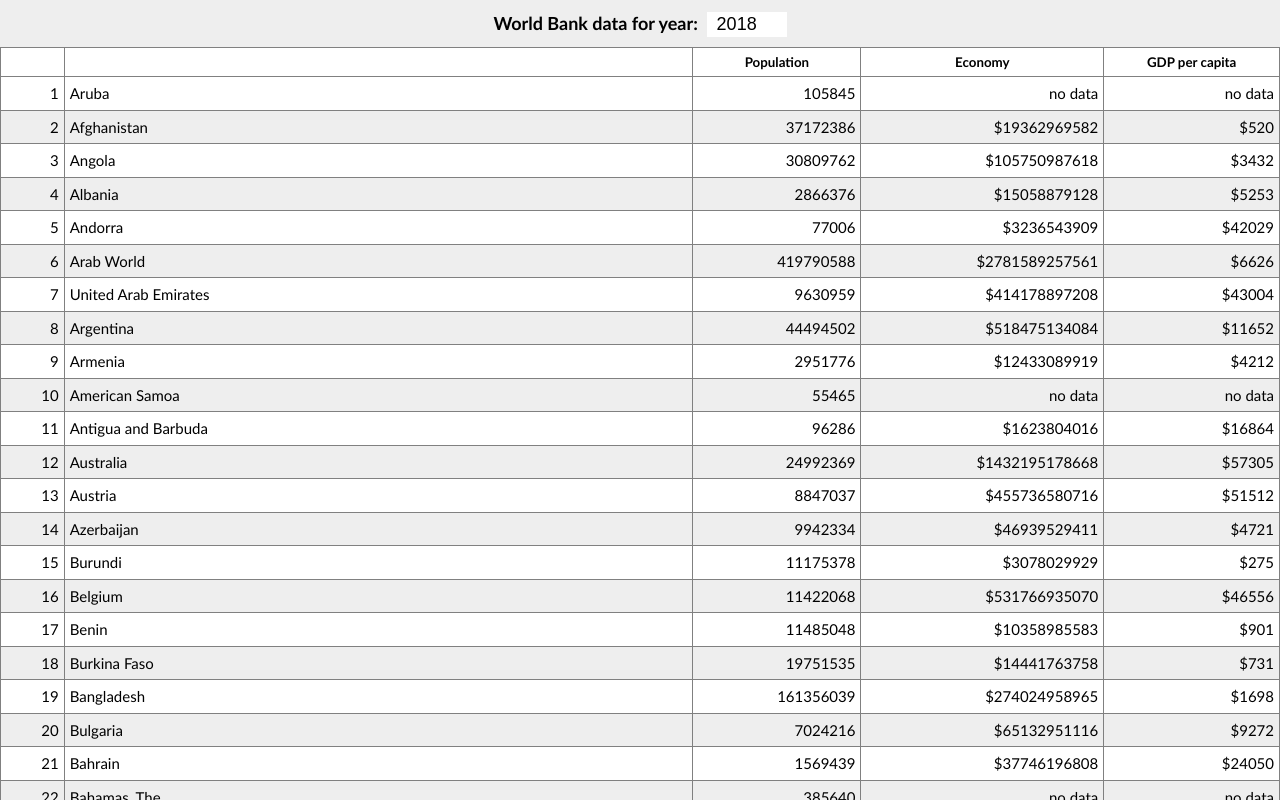
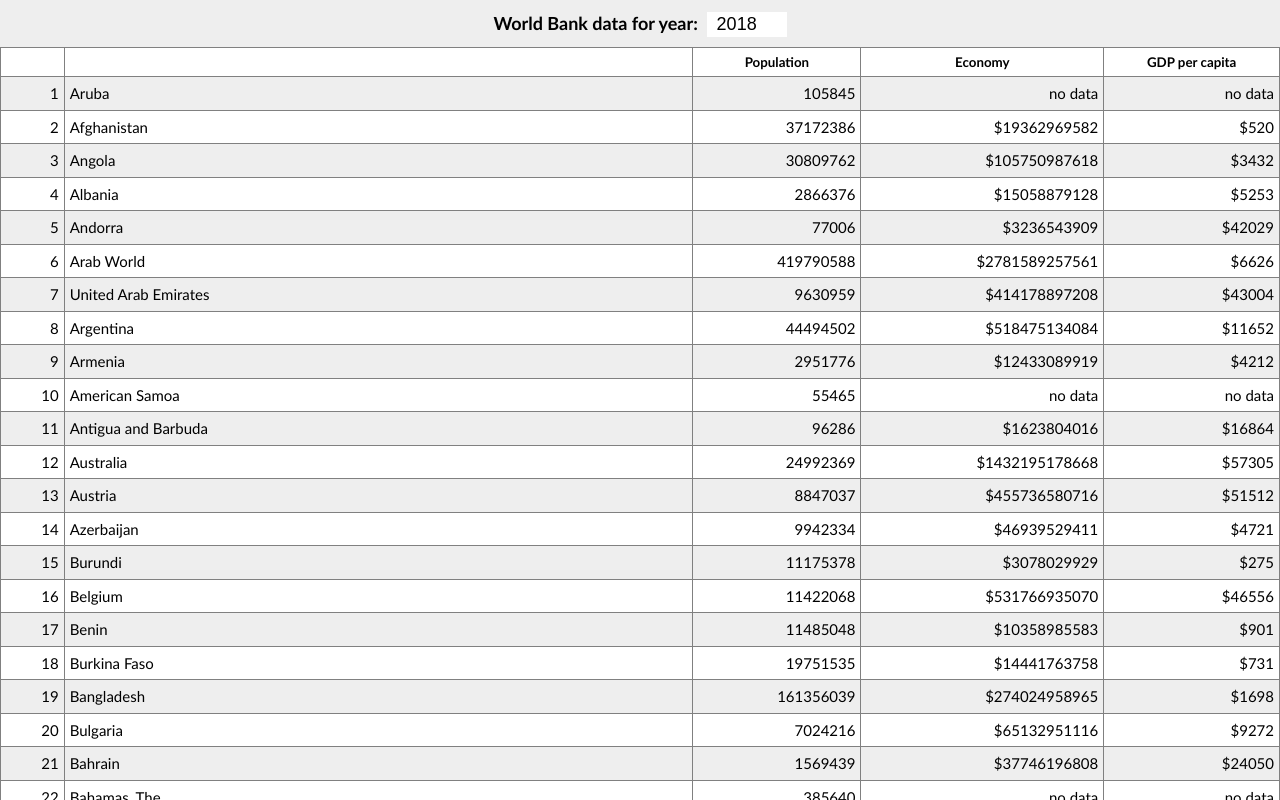
Before and after one commit to ayasenko/wbstats, a React (Create React App) app: page / in a window 1280 px wide. Shown: the top 800 px of the page. Built offline with nearby package versions, Linux system fonts and the light colour scheme.

Commit message:
nth-child corrected

```diff
--- a/src/scss/style.scss
+++ b/src/scss/style.scss
@@ -100,7 +100,7 @@ body {
       font-weight: bold;
     }
 
-    &:nth-child(4n-1) td{
+    &:nth-child(4n+1) td{
       background-color: #eee;
     }
   }
```
